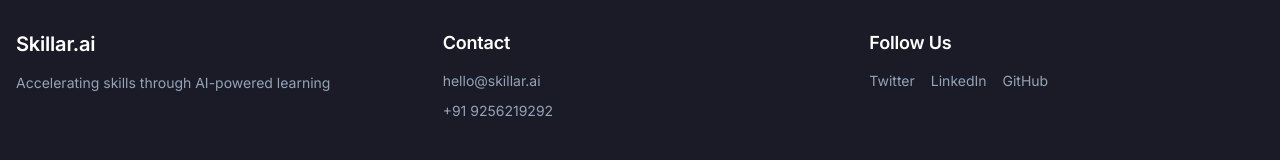
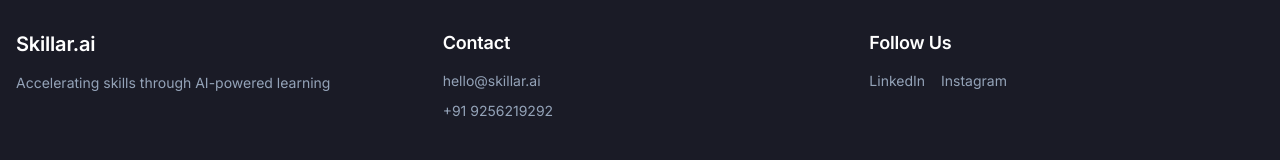
Before and after one commit to virat-yogi-appyzie/skillar-waitlist, a Next.js app: page / in a window 1280 px wide. Shown: the part 2165-2325 px from the top of the page. Built offline with nearby package versions, Linux system fonts and the light colour scheme; no server answers; the database is empty; a web font is replaced by a local one.

Commit message:
Updated links at footer

```diff
--- a/src/components/Footer.tsx
+++ b/src/components/Footer.tsx
@@ -11,13 +11,13 @@
             <h4>Contact</h4>
             <p>hello@skillar.ai</p>
             <p>+91 9256219292</p>
+
           </div>
           <div className="footer-section">
             <h4>Follow Us</h4>
             <div className="social-links">
-              <a href="#" target="_blank">Twitter</a>
-              <a href="#" target="_blank">LinkedIn</a>
-              <a href="#" target="_blank">GitHub</a>
+              <a href="https://www.linkedin.com/company/skillar-ai" target="_blank" rel="noopener noreferrer">LinkedIn</a>
+              <a href="http://instagram.com/skillar.ai" target="_blank" rel="noopener noreferrer">Instagram</a>
             </div>
           </div>
         </div>
```
